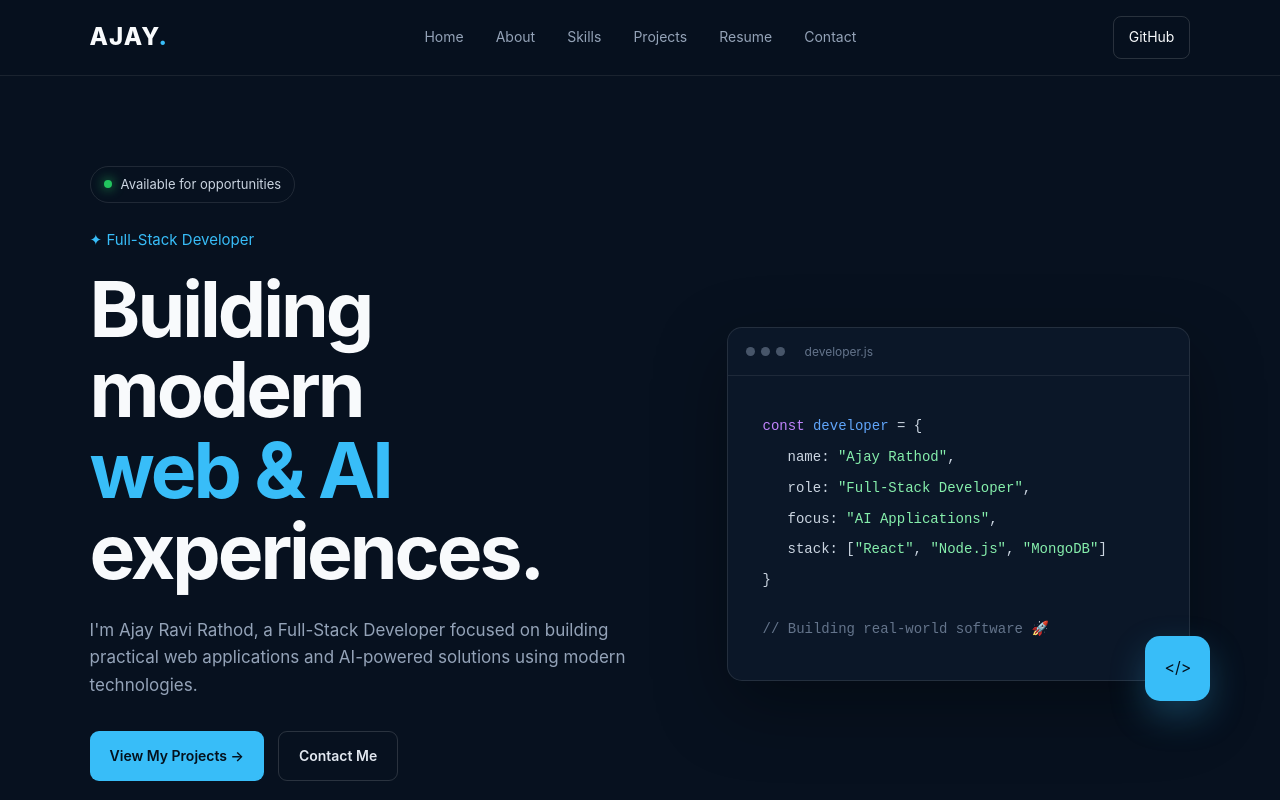
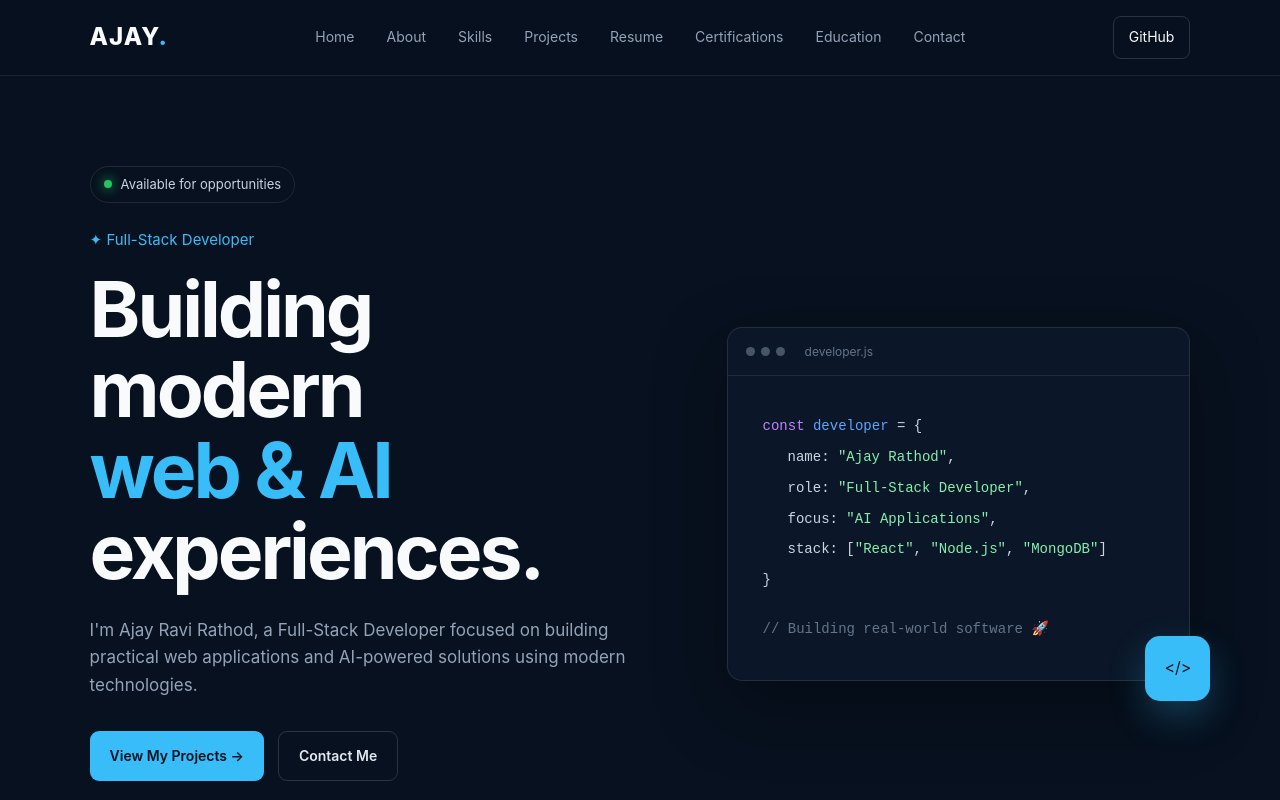
Before and after one commit to ajayrathodddd/ajay-rathod-portfolio, a React (Vite) app: page / in a window 1280 px wide. Shown: the top 800 px of the page. Built offline with nearby package versions, Linux system fonts and the light colour scheme.

Commit message:
Improve portfolio navigation

```diff
--- a/src/App.jsx
+++ b/src/App.jsx
@@ -13,6 +13,8 @@ function App() {
           <a href="#skills">Skills</a>
           <a href="#projects">Projects</a>
           <a href="#resume">Resume</a>
+          <a href="#certifications">Certifications</a>
+          <a href="#education">Education</a>
           <a href="#contact">Contact</a>
         </div>
 
```
